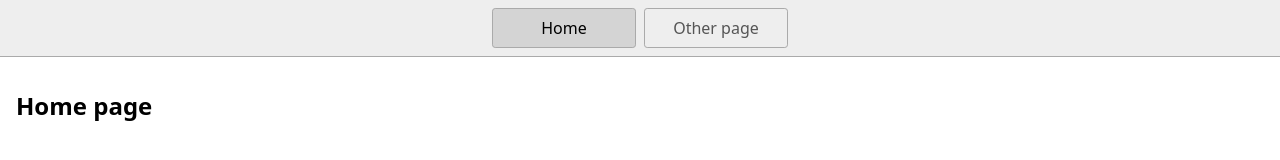
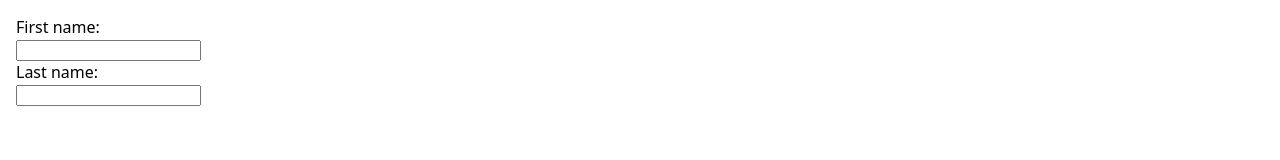
Before and after one commit to OsteroyergoyJA/Javascript2, a website: page index.html in a window 1280 px wide. Drawn offline with Linux system fonts and the light colour scheme.

Commit message:
Javascript2

```diff
--- a/index.html
+++ b/index.html
@@ -1,23 +1,21 @@
 <!DOCTYPE html>
 <html lang="en">
   <head>
-    <title>Home</title>
+    <title>Javascript2</title>
     <meta charset="UTF-8" />
     <meta name="viewport" content="width=device-width" />
-    <!--
-      Need a visual blank slate?
-      Remove all code in `styles.css`!
-    -->
     <link rel="stylesheet" href="styles.css" />
-    <script type="module" src="script.js"></script>
+    <script type="module" src="script.js" defer></script>
   </head>
   <body>
-    <nav>
-      <a href="/" aria-current="page">Home</a>
-      <a href="/page2.html">Other page</a>
-    </nav>
     <main>
-      <h1>Home page</h1>
+      <form onsubmit="time()">
+        <label for="fname">First name:</label><br>
+        <input type="text" id="fname" name="fname" value=""><br>
+        <label for="lname">Last name:</label><br>
+        <input type="text" id="lname" name="lname" value="">
+      </form>
+      <h1 class="output" id="showtime"></h1>
     </main>
   </body>
 </html>
--- a/script.js
+++ b/script.js
@@ -1 +1,31 @@
-console.log('Hello!');
+
+//forsøk på å løse logg inn sjekk//
+
+/*
+let fname=any
+let lname=any
+
+function myFunction(fname,lname){
+    const date=new Date();
+    getUTCdate();
+    date.toLocaleTimeString();string;
+}
+
+*/
+
+let box1=fname
+let box2=lname
+
+function time(_box1,_box2){
+
+const current=new Date();
+current.toDateString(); String;
+document.getElementById("showtime").innerHTML = current;
+
+}
+
+console.log(time)
+
+
+
+//eksempel på forskjellige data//
--- a/styles.css
+++ b/styles.css
@@ -1,6 +1,3 @@
-* {
-  box-sizing: border-box;
-}
 
 body {
   margin: 0;
@@ -9,32 +6,6 @@ body {
   background-color: white;
 }
 
-nav {
-  display: flex;
-  flex-wrap: wrap;
-  align-items: center;
-  justify-content: center;
-  padding: 0.5rem;
-  gap: 0.5rem;
-  border-bottom: solid 1px #aaa;
-  background-color: #eee;
-}
-
-nav a {
-  display: inline-block;
-  min-width: 9rem;
-  padding: 0.5rem;
-  border-radius: 0.2rem;
-  border: solid 1px #aaa;
-  text-align: center;
-  text-decoration: none;
-  color: #555;
-}
-
-nav a[aria-current='page'] {
-  color: #000;
-  background-color: #d4d4d4;
-}
 
 main {
   padding: 1rem;
```
Also changed, not shown: 1 other file.
